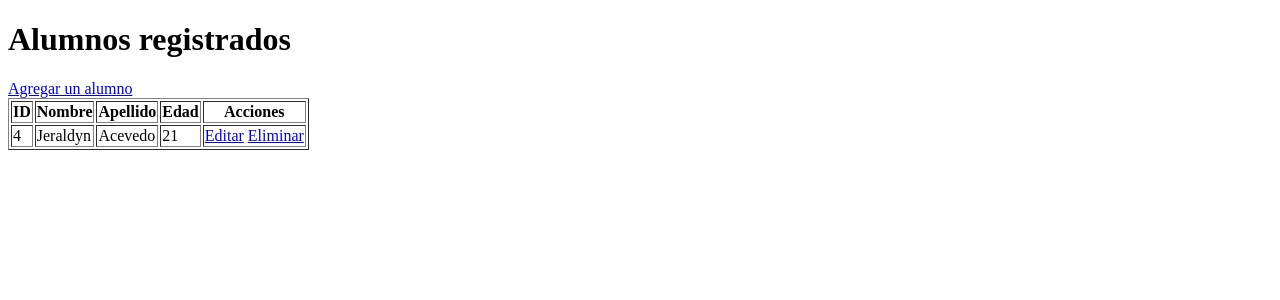
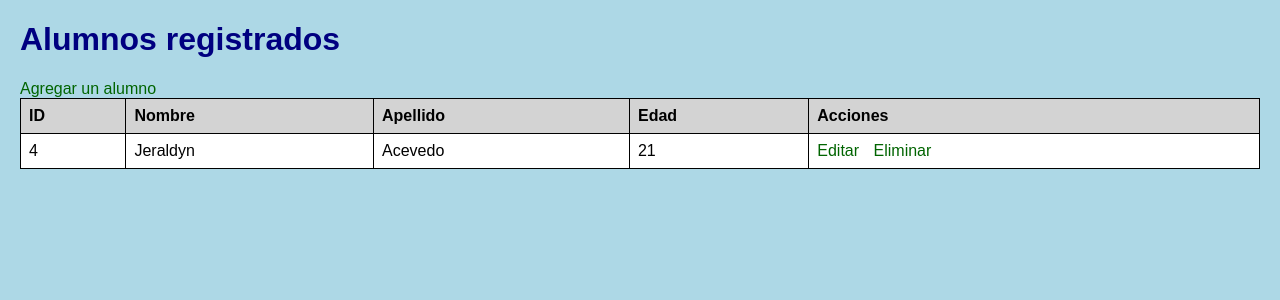
Before and after one commit to Jeyac/CRUD-TABLA-ALUMNO, a Flask app: page / in a window 1280 px wide. Shown: the top 300 px of the page. Run offline with Flask 3, Linux system fonts and the light colour scheme; data comes from the database, SQL or seed files in the repository; both versions use the stored data as it was after the commit.

Commit message:
Modificación visual

```diff
--- a/templates/index.html
+++ b/templates/index.html
@@ -1,10 +1,55 @@
 <!doctype html>
-<!-- Esta línea indica que el documento es HTML5 -->
+<!-- Documento HTML5 -->
 
 <html>
 <head>
     <title>Lista de alumnos</title>
-    <!-- Aquí va el título que aparece en la pestaña del navegador -->
+    <!-- Título que aparece en la pestaña del navegador -->
+
+    <style>
+        /* Estilos básicos sin usar frameworks */
+
+        body {
+            background-color: lightblue; /* Color de fondo del sitio */
+            font-family: Arial, sans-serif; /* Fuente legible y estándar */
+            color: black; /* Color de texto */
+            margin: 20px; /* Espaciado externo */
+        }
+
+        h1 {
+            color: navy; /* Color del título principal */
+        }
+
+        a {
+            color: darkgreen; /* Color de los enlaces */
+            text-decoration: none; /* Se quita el subrayado */
+            margin-right: 10px; /* Espacio entre enlaces */
+        }
+
+        a:hover {
+            color: red; /* Color cuando el cursor pasa sobre el enlace */
+        }
+
+        table {
+            width: 100%; /* Ocupa todo el ancho posible */
+            border-collapse: collapse; /* Elimina espacios entre celdas */
+            background-color: white; /* Fondo blanco para la tabla */
+        }
+
+        th, td {
+            border: 1px solid black; /* Borde negro para celdas */
+            padding: 8px; /* Espaciado interno en cada celda */
+            text-align: left; /* Alineación del texto */
+        }
+
+        th {
+            background-color: lightgray; /* Fondo de los encabezados */
+        }
+
+        td {
+            background-color: white; /* Fondo de las celdas normales */
+        }
+    </style>
 </head>
 
 <body>
@@ -12,37 +57,36 @@
     <!-- Título principal de la página -->
 
     <a href="/agregar">Agregar un alumno</a>
-    <!-- Enlace que lleva al formulario para registrar un nuevo alumno -->
+    <!-- Enlace para agregar un nuevo alumno -->
 
-    <table border="1">
-        <!-- Se crea una tabla con borde para mostrar los datos -->
+    <table>
+        <!-- Tabla que contiene los datos de los alumnos -->
 
         <tr>
-            <!-- Fila de encabezados de la tabla -->
+            <!-- Encabezados de columna -->
             <th>ID</th>         <!-- Identificador del alumno -->
             <th>Nombre</th>     <!-- Nombre del alumno -->
             <th>Apellido</th>   <!-- Apellido del alumno -->
             <th>Edad</th>       <!-- Edad del alumno -->
-            <th>Acciones</th>   <!-- Acciones disponibles: editar o eliminar -->
+            <th>Acciones</th>   <!-- Acciones: editar/eliminar -->
         </tr>
 
         {% for a in alumnos %}
-        <!-- Bucle que recorre la lista de alumnos que viene desde Flask -->
+        <!-- Bucle de Flask que recorre la lista de alumnos -->
 
         <tr>
-            <!-- Fila con los datos de un solo alumno -->
-
-            <td>{{ a[0] }}</td>  <!-- ID del alumno -->
-            <td>{{ a[1] }}</td>  <!-- Nombre del alumno -->
-            <td>{{ a[2] }}</td>  <!-- Apellido del alumno -->
-            <td>{{ a[3] }}</td>  <!-- Edad del alumno -->
-
+            <!-- Fila con datos de un alumno -->
+            <td>{{ a[0] }}</td>  <!-- ID -->
+            <td>{{ a[1] }}</td>  <!-- Nombre -->
+            <td>{{ a[2] }}</td>  <!-- Apellido -->
+            <td>{{ a[3] }}</td>  <!-- Edad -->
             <td>
-                <!-- Enlaces para editar o eliminar a ese alumno -->
+                <!-- Enlaces de acción -->
                 <a href="/editar/{{ a[0] }}">Editar</a>
                 <a href="/eliminar/{{ a[0] }}">Eliminar</a>
             </td>
         </tr>
+
         {% endfor %}
         <!-- Fin del bucle -->
     </table>
```
Also changed, not shown: templates/agregar.html (+37 -0 lines), templates/editar.html (+38 -4 lines), alumnos.db.
